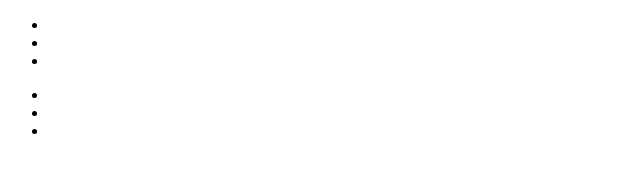
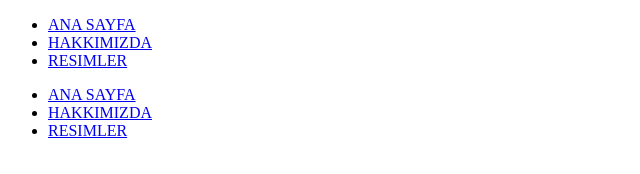
Before and after one commit to metebilgicofficial/kodluyoruzCssProje1, a plain HTML site: page hakkında.html in a window 1280 px wide. Shown: the whole page, without its empty margins (0-640 px from the left). Drawn offline with Linux system fonts and the light colour scheme.

Commit message:
HEADERFOOTER

```diff
--- a/hakkında.html
+++ b/hakkında.html
@@ -12,9 +12,9 @@
     <header>
         <nav>
             <ul>
-                <li></li>
-                <li></li>
-                <li></li>
+                <li><a href="index.html" alt='ANA SAYFA'>ANA SAYFA</a></li>
+                <li><a href="hakkında.html" alt='HAKKIMIZDA'>HAKKIMIZDA</a></li>
+                <li><a href="resimler.html" alt='RESIMLER'>RESIMLER</a></li>
             </ul>
         </nav>
 
@@ -32,9 +32,9 @@
     <footer>
         <nav>
             <ul>
-                <li></li>
-                <li></li>
-                <li></li>
+                <li><a href="index.html" alt='ANA SAYFA'>ANA SAYFA</a></li>
+                <li><a href="hakkında.html" alt='HAKKIMIZDA'>HAKKIMIZDA</a></li>
+                <li><a href="resimler.html" alt='RESIMLER'>RESIMLER</a></li>
             </ul>
         </nav>
     </footer>
```
Also changed, not shown: index.html (+6 -6 lines), resimler.html (+6 -6 lines).
